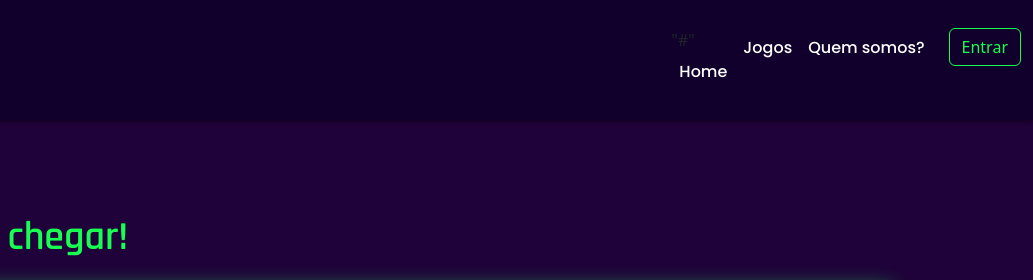
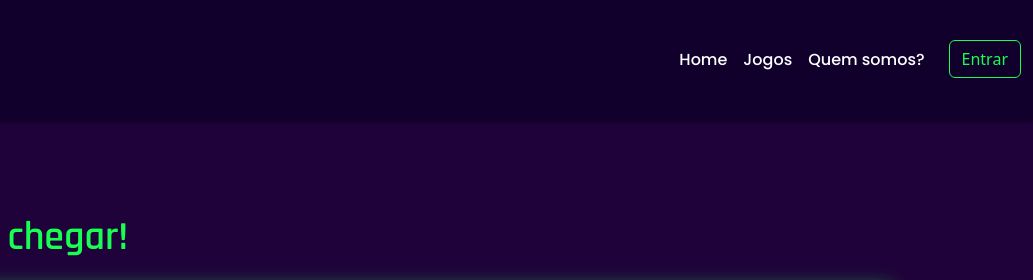
Before and after one commit to otravoltajohn-sudo/Adequa-o-Iara-Games, a plain HTML site: page index.html in a window 1280 px wide. Shown: the top 280 px of the page, 247-1280 px from the left. Drawn offline with nearby package versions, Linux system fonts and the light colour scheme.

Commit message:
Update index.html

```diff
--- a/index.html
+++ b/index.html
@@ -28,7 +28,7 @@
 
                 <div class="collapse navbar-collapse justify-content-end" id="navbarNav">
                     <ul class="navbar-nav">
-                        <li class="nav-item">"#"<a class="nav-link active" aria-current="page" href="/index.html">Home</a></li>
+                        <li class="nav-item"><a class="nav-link active" aria-current="page" href="/index.html">Home</a></li>
                         <li class="nav-item"><a class="nav-link" href="Pages/jogos.html">Jogos</a></li>
                         <li class="nav-item"><a class="nav-link" href="Pages/quem_somos.html">Quem somos?</a></li>
                         <li class="nav-item"><a class="btn btn-outline-success ms-lg-3" href="Pages/entrar.html">Entrar</a></li>
```
